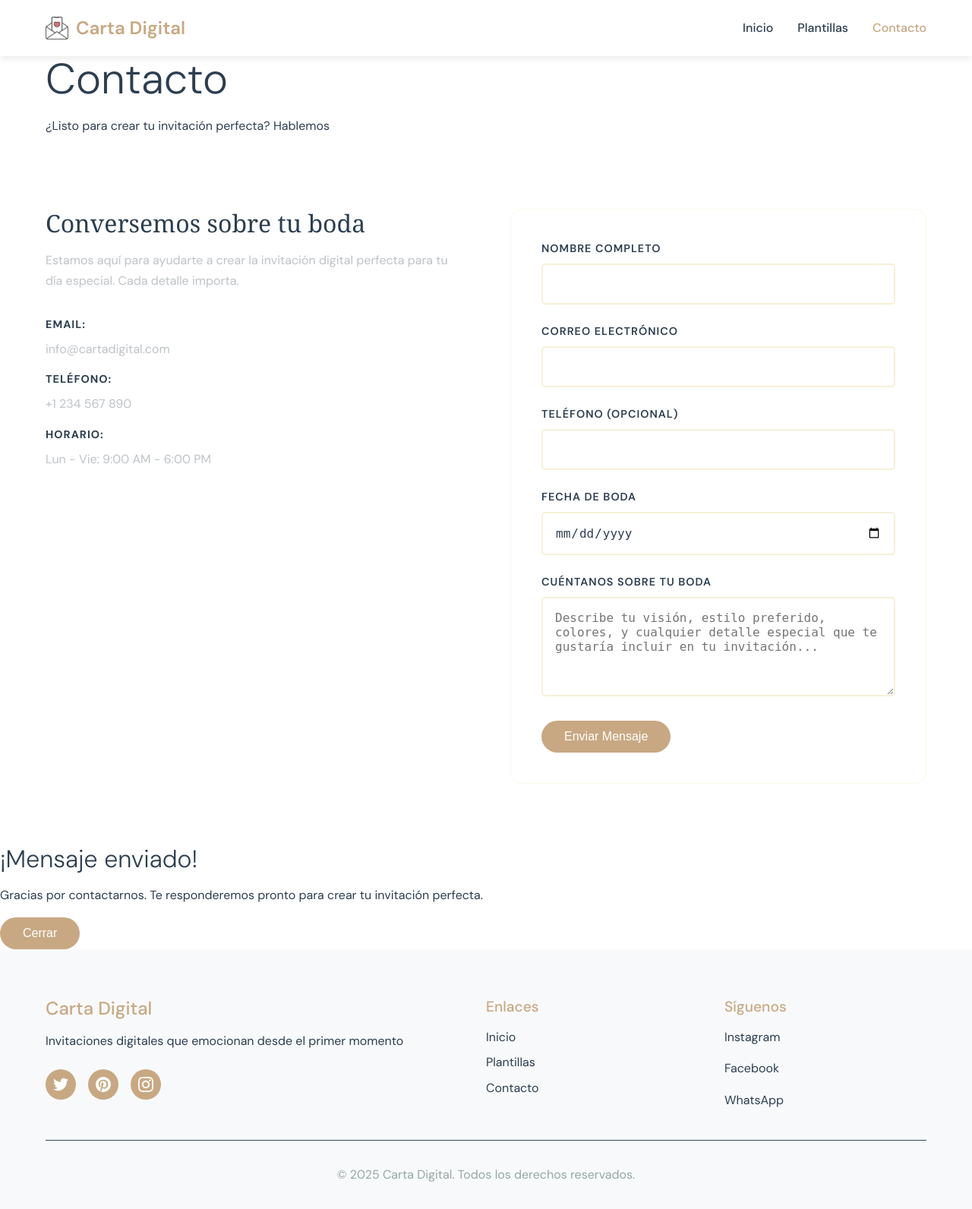
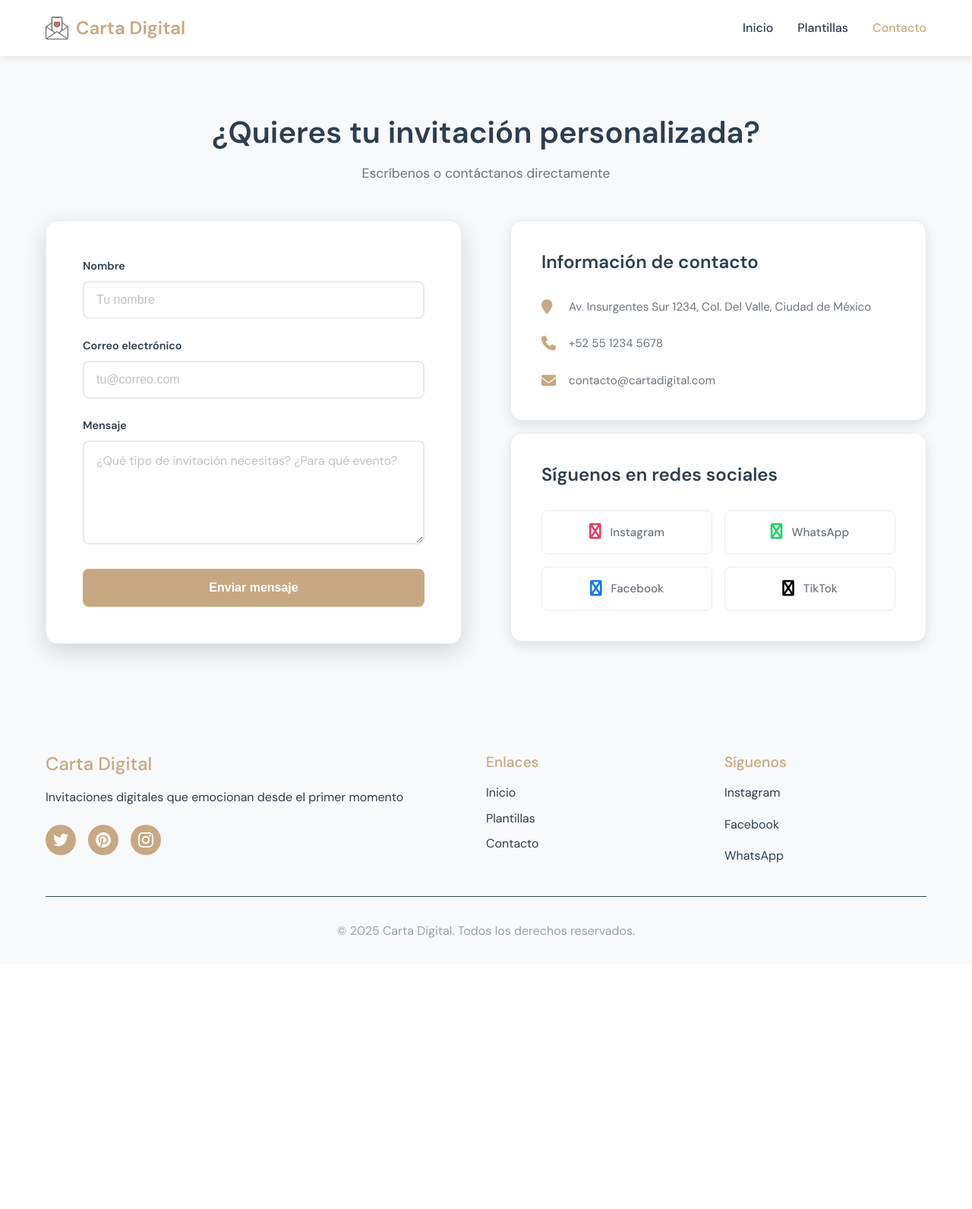
Before and after one commit to UrieloGD/Carta-Digital, a PHP site: page /carta-digital/contacto.php in a window 1280 px wide. Shown: the whole page at 76% size. After the commit the page ends 1235 px from the top, so only its background shows below. Run offline with PHP 8.4, Linux system fonts and the light colour scheme.

Commit message:
Creacion de pagina de contacto

```diff
--- a/contacto.php
+++ b/contacto.php
@@ -2,79 +2,89 @@
 
 <link rel="stylesheet" href="./css/contacto.css">
 
-<section class="page-header">
-    <div class="container">
-        <h1>Contacto</h1>
-        <p>¿Listo para crear tu invitación perfecta? Hablemos</p>
-    </div>
-</section>
-
 <section class="contact">
     <div class="container">
+        <!-- Título principal -->
+        <div class="invitation-request">
+            <h1>¿Quieres tu invitación personalizada?</h1>
+            <p>Escríbenos o contáctanos directamente</p>
+        </div>
+
         <div class="contact-content">
-            <div class="contact-info">
-                <h2>Conversemos sobre tu boda</h2>
-                <p>Estamos aquí para ayudarte a crear la invitación digital perfecta para tu día especial. Cada detalle importa.</p>
-
-                <div class="contact-details">
-                    <div class="contact-item">
-                        <strong>Email:</strong>
-                        <span>info@cartadigital.com</span>
-                    </div>
-                    <div class="contact-item">
-                        <strong>Teléfono:</strong>
-                        <span>+1 234 567 890</span>
-                    </div>
-                    <div class="contact-item">
-                        <strong>Horario:</strong>
-                        <span>Lun - Vie: 9:00 AM - 6:00 PM</span>
-                    </div>
-                </div>
-            </div>
-
+            <!-- Formulario de contacto -->
             <div class="contact-form-container">
                 <form class="contact-form" id="contactForm">
                     <div class="form-group">
-                        <label for="name">Nombre completo</label>
-                        <input type="text" id="name" name="name" required>
+                        <label for="name">Nombre</label>
+                        <input type="text" id="name" name="name" placeholder="Tu nombre" required>
                         <span class="error-message" id="nameError"></span>
                     </div>
 
                     <div class="form-group">
                         <label for="email">Correo electrónico</label>
-                        <input type="email" id="email" name="email" required>
+                        <input type="email" id="email" name="email" placeholder="tu@correo.com" required>
                         <span class="error-message" id="emailError"></span>
                     </div>
 
                     <div class="form-group">
-                        <label for="phone">Teléfono (opcional)</label>
-                        <input type="tel" id="phone" name="phone">
-                    </div>
-
-                    <div class="form-group">
-                        <label for="wedding-date">Fecha de boda</label>
-                        <input type="date" id="wedding-date" name="wedding-date">
-                    </div>
-
-                    <div class="form-group">
-                        <label for="message">Cuéntanos sobre tu boda</label>
-                        <textarea id="message" name="message" rows="5" placeholder="Describe tu visión, estilo preferido, colores, y cualquier detalle especial que te gustaría incluir en tu invitación..." required></textarea>
+                        <label for="message">Mensaje</label>
+                        <textarea id="message" name="message" rows="5" placeholder="¿Qué tipo de invitación necesitas? ¿Para qué evento?" required></textarea>
                         <span class="error-message" id="messageError"></span>
                     </div>
 
-                    <button type="submit" class="btn btn-primary">Enviar Mensaje</button>
+                    <button type="submit" class="btn-send">Enviar mensaje</button>
                 </form>
+            </div>
+
+            <!-- Información de contacto y redes sociales -->
+            <div>
+                <!-- Información de contacto -->
+                <div class="contact-info-card">
+                    <h2>Información de contacto</h2>
+
+                    <div class="contact-details">
+                        <div class="contact-item">
+                            <i class="fa fa-map-marker contact-icon"></i>
+                            <span>Av. Insurgentes Sur 1234, Col. Del Valle, Ciudad de México</span>
+                        </div>
+
+                        <div class="contact-item">
+                            <i class="fa fa-phone contact-icon"></i>
+                            <span>+52 55 1234 5678</span>
+                        </div>
+
+                        <div class="contact-item">
+                            <i class="fa fa-envelope contact-icon"></i>
+                            <span>contacto@cartadigital.com</span>
+                        </div>
+                    </div>
+                </div>
+
+                <!-- Redes sociales con recuadro -->
+                <div class="social-media-card">
+                    <h3>Síguenos en redes sociales</h3>
+                    <div class="contact-social-buttons">
+                        <a href="#" class="contact-social-btn instagram">
+                            <i class="fa fa-instagram contact-social-icon"></i>
+                            <span>Instagram</span>
+                        </a>
+                        <a href="#" class="contact-social-btn whatsapp">
+                            <i class="fa fa-whatsapp contact-social-icon"></i>
+                            <span>WhatsApp</span>
+                        </a>
+                        <a href="#" class="contact-social-btn facebook">
+                            <i class="fa fa-facebook contact-social-icon"></i>
+                            <span>Facebook</span>
+                        </a>
+                        <a href="#" class="contact-social-btn tiktok">
+                            <i class="fa fa-facebook contact-social-icon"></i>
+                            <span>TikTok</span>
+                        </a>
+                    </div>
+                </div>
             </div>
         </div>
     </div>
 </section>
 
-<div class="modal" id="successModal">
-    <div class="modal-content">
-        <h3>¡Mensaje enviado!</h3>
-        <p>Gracias por contactarnos. Te responderemos pronto para crear tu invitación perfecta.</p>
-        <button class="btn btn-primary" onclick="closeModal()">Cerrar</button>
-    </div>
-</div>
-
 <?php include './includes/footer.php'; ?>
--- a/css/contacto.css
+++ b/css/contacto.css
@@ -3,6 +3,7 @@
 ======================================== */
 .contact {
     padding: 5rem 0;
+    background: var(--background-light);
 }
 
 .contact-content {
@@ -10,52 +11,39 @@
     grid-template-columns: 1fr 1fr;
     gap: 4rem;
     align-items: start;
+    max-width: 1200px;
+    margin: 0 auto;
 }
 
-.contact-info h2 {
-    font-size: 2rem;
-    margin-bottom: 1rem;
-    color: var(--accent-gold);
-    font-family: 'Georgia', 'Times', serif;
+/* ========================================
+   INVITATION REQUEST SECTION
+======================================== */
+.invitation-request {
+    text-align: center;
+    margin-bottom: 3rem;
 }
 
-.contact-info p {
-    color: var(--text-light);
-    margin-bottom: 2rem;
-    line-height: 1.7;
+.invitation-request h1 {
+    font-size: 2.5rem;
+    color: var(--text-dark);
+    margin-bottom: 1rem;
+    font-weight: 600;
 }
 
-.contact-details {
-    display: flex;
-    flex-direction: column;
-    gap: 1rem;
-}
-
-.contact-item {
-    display: flex;
-    flex-direction: column;
-    gap: 0.5rem;
-}
-
-.contact-item strong {
-    color: var(--accent-gold);
-    font-size: 0.9rem;
-    text-transform: uppercase;
-    letter-spacing: 1px;
-}
-
-.contact-item span {
-    color: var(--text-light);
+.invitation-request p {
+    color: var(--text-medium);
+    font-size: 1.1rem;
 }
 
 /* ========================================
    FORM STYLES
 ======================================== */
 .contact-form-container {
-    background: var(--secondary-dark);
-    padding: 2.5rem;
-    border-radius: 15px;
-    border: 1px solid rgba(212, 175, 55, 0.1);
+    background: var(--background-white);
+    padding: 3rem;
+    border-radius: var(--border-radius);
+    box-shadow: var(--shadow-medium);
+    border: 1px solid #e9ecef;
 }
 
 .form-group {
@@ -65,40 +53,187 @@
 .form-group label {
     display: block;
     margin-bottom: 0.5rem;
-    color: var(--accent-gold);
+    color: var(--text-dark);
     font-weight: 600;
     font-size: 0.9rem;
-    text-transform: uppercase;
-    letter-spacing: 1px;
 }
 
 .form-group input,
 .form-group textarea {
     width: 100%;
-    padding: 1rem;
-    background: var(--primary-dark);
-    border: 2px solid rgba(212, 175, 55, 0.2);
-    border-radius: 5px;
-    color: var(--text-white);
+    padding: 0.875rem 1rem;
+    background: var(--background-white);
+    border: 2px solid #e9ecef;
+    border-radius: 8px;
+    color: var(--text-dark);
     font-size: 1rem;
     transition: var(--transition);
+    box-sizing: border-box;
 }
 
 .form-group input:focus,
 .form-group textarea:focus {
     outline: none;
-    border-color: var(--accent-gold);
-    box-shadow: 0 0 0 3px rgba(212, 175, 55, 0.1);
+    border-color: var(--primary-color);
+    box-shadow: 0 0 0 3px rgba(200, 168, 130, 0.1);
+}
+
+.form-group input::placeholder,
+.form-group textarea::placeholder {
+    color: var(--text-light);
 }
 
 .form-group textarea {
     resize: vertical;
     min-height: 120px;
+    font-family: inherit;
 }
 
+.btn-send {
+    width: 100%;
+    padding: 1rem;
+    background: var(--primary-color);
+    color: white;
+    border: none;
+    border-radius: 8px;
+    font-size: 1rem;
+    font-weight: 600;
+    cursor: pointer;
+    transition: var(--transition);
+    text-transform: none;
+}
+
+.btn-send:hover {
+    background: var(--primary-hover);
+    transform: translateY(-2px);
+    box-shadow: var(--shadow-light);
+}
+
+/* ========================================
+   CONTACT INFO CARD
+======================================== */
+.contact-info-card {
+    background: var(--background-white);
+    padding: 2.5rem;
+    border-radius: var(--border-radius);
+    box-shadow: var(--shadow-light);
+    border: 1px solid #e9ecef;
+    margin-bottom: 1rem;
+}
+
+.contact-info-card h2 {
+    font-size: 1.5rem;
+    color: var(--text-dark);
+    margin-bottom: 2rem;
+    font-weight: 600;
+}
+
+.contact-details {
+    display: flex;
+    flex-direction: column;
+    gap: 1.5rem;
+}
+
+.contact-item {
+    display: flex;
+    align-items: center;
+    gap: 1rem;
+}
+
+.contact-icon {
+    width: 20px;
+    height: 20px;
+    color: var(--primary-color);
+    flex-shrink: 0;
+    font-size: 1.2rem;
+}
+
+.contact-item span {
+    color: var(--text-medium);
+    font-size: 0.95rem;
+}
+
+/* ========================================
+   SOCIAL MEDIA CARD
+======================================== */
+.social-media-card {
+    background: var(--background-white);
+    padding: 2.5rem;
+    border-radius: var(--border-radius);
+    box-shadow: var(--shadow-light);
+    border: 1px solid #e9ecef;
+}
+
+.social-media-card h3 {
+    font-size: 1.5rem;
+    color: var(--text-dark);
+    margin-bottom: 2rem;
+    font-weight: 600;
+}
+
+.contact-social-buttons {
+    display: grid;
+    grid-template-columns: 1fr 1fr;
+    gap: 1rem;
+}
+
+.contact-social-btn {
+    display: flex;
+    align-items: center;
+    justify-content: center;
+    gap: 0.75rem;
+    padding: 1rem;
+    background: var(--background-white);
+    border: 1px solid #e9ecef;
+    border-radius: 8px;
+    color: var(--text-medium);
+    text-decoration: none;
+    font-size: 0.95rem;
+    transition: var(--transition);
+    text-align: center;
+}
+
+.contact-social-btn:hover {
+    background: var(--background-light);
+    border-color: var(--primary-color);
+    color: var(--text-dark);
+    transform: translateY(-2px);
+    box-shadow: var(--shadow-light);
+}
+
+.contact-social-icon {
+    font-size: 1.3rem;
+    flex-shrink: 0;
+}
+
+/* Colores específicos para cada red social */
+.contact-social-btn.instagram .contact-social-icon {
+    color: #E4405F;
+}
+
+.contact-social-btn.whatsapp .contact-social-icon {
+    color: #25D366;
+}
+
+.contact-social-btn.facebook .contact-social-icon {
+    color: #1877F2;
+}
+
+.contact-social-btn.tiktok .contact-social-icon {
+    color: #000000;
+}
+
+.contact-social-btn span {
+    color: inherit;
+    font-weight: 500;
+}
+
+/* ========================================
+   ERROR MESSAGES
+======================================== */
 .error-message {
     display: block;
-    color: #ff6b6b;
+    color: #dc3545;
     font-size: 0.8rem;
     margin-top: 0.5rem;
     opacity: 0;
@@ -108,3 +243,34 @@
 .error-message.show {
     opacity: 1;
 }
+
+/* ========================================
+   RESPONSIVE DESIGN
+======================================== */
+@media (max-width: 768px) {
+    .contact-content {
+        grid-template-columns: 1fr;
+        gap: 2rem;
+    }
+
+    .contact-form-container,
+    .contact-info-card,
+    .social-media-card {
+        padding: 2rem;
+    }
+
+    .invitation-request h1 {
+        font-size: 2rem;
+    }
+
+    .contact-social-buttons {
+        grid-template-columns: 1fr;
+        gap: 0.75rem;
+    }
+}
+
+@media (max-width: 480px) {
+    .contact-social-buttons {
+        grid-template-columns: 1fr;
+    }
+}
```
